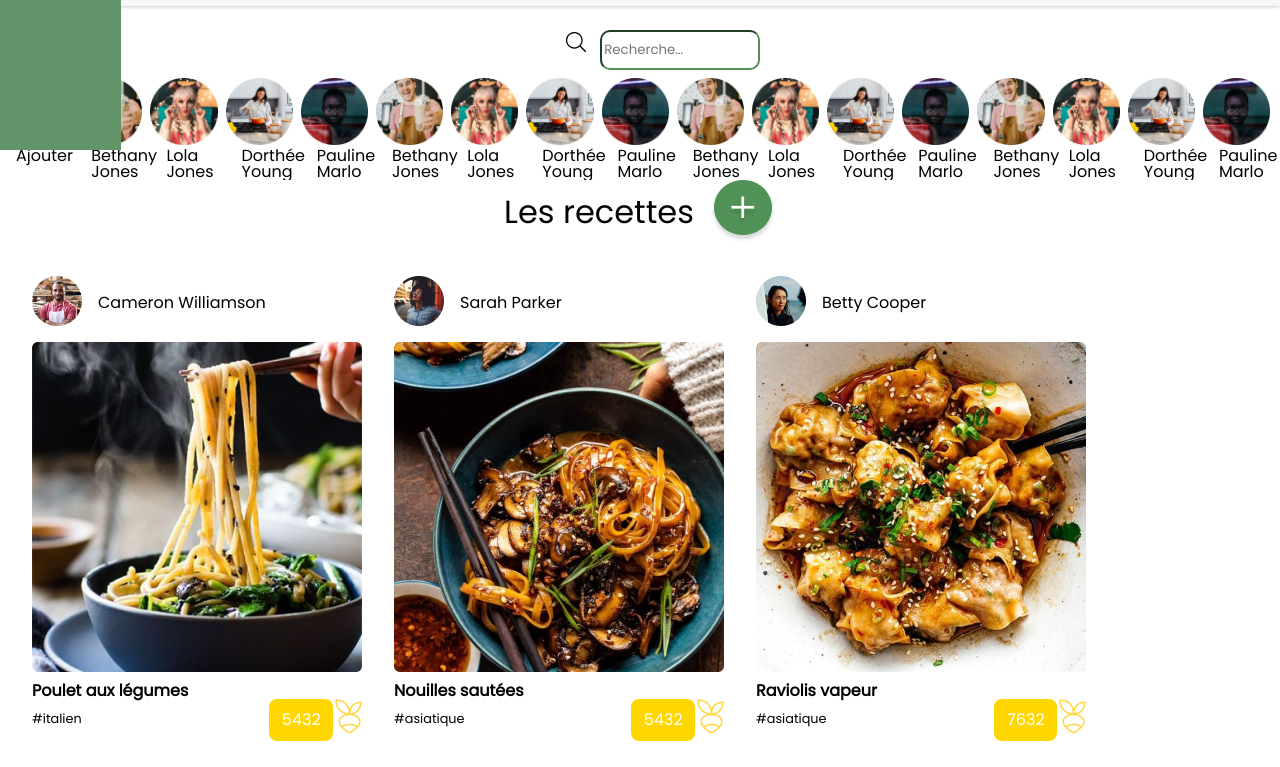
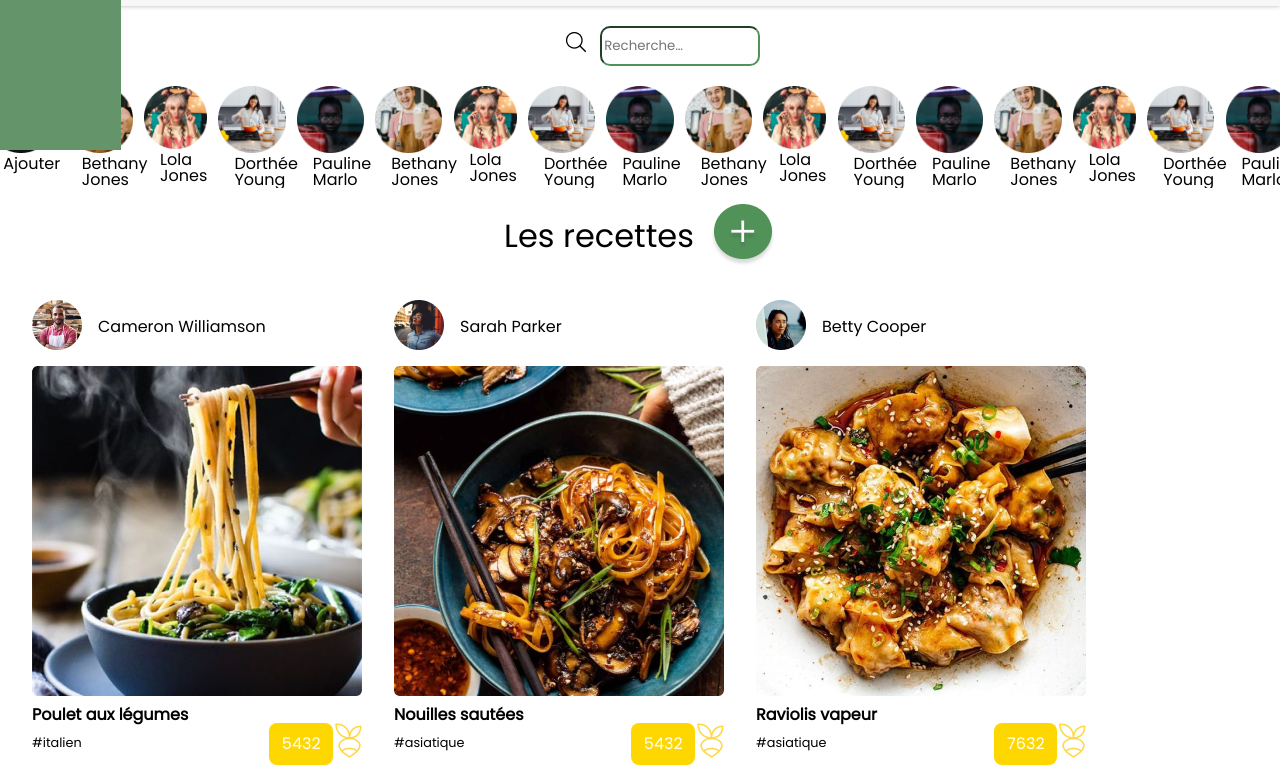
Before and after one commit to inshyalkh/projet-integration, a plain HTML site: page index.html in a window 1280 px wide. Shown: the part 50-817 px from the top of the page. Drawn offline with Linux system fonts and the light colour scheme; a web font is replaced by a local one.

Commit message:
style v1

```diff
--- a/style.css
+++ b/style.css
@@ -226,6 +226,7 @@
     border-radius: 10px;
     margin-top: 1rem;
     margin-left: 0.8rem;
+    margin-bottom: 0.5rem;
     font-family: 'Poppins', sans-serif;
     border-color: #519259;
 }
@@ -245,9 +246,10 @@
 
 .stories{
     display: flex;
-    gap: 0.5rem;
+    gap: 0.7rem;
     margin-top: 1rem;
     overflow-x: auto;
+    justify-content: center;
 }
 
 .story-indiv{
@@ -258,6 +260,7 @@
     width: 25%;
     margin-left: 1rem;
     font-family: 'Poppins', sans-serif;
+    text-align: justify;
 }
 
 .receipe-add, .challenge-add{
@@ -265,6 +268,7 @@
     align-items: center;
     justify-content: center;
     gap: 1rem;
+    margin-top: 1rem;
 }
 
 
```
